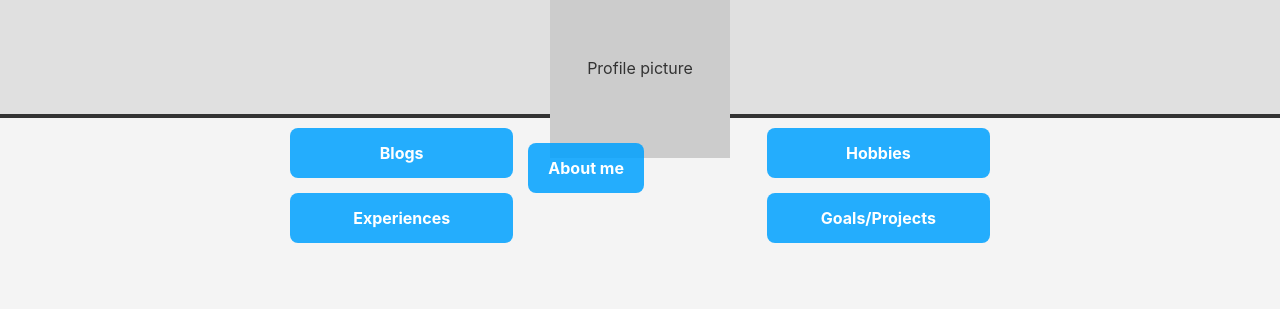
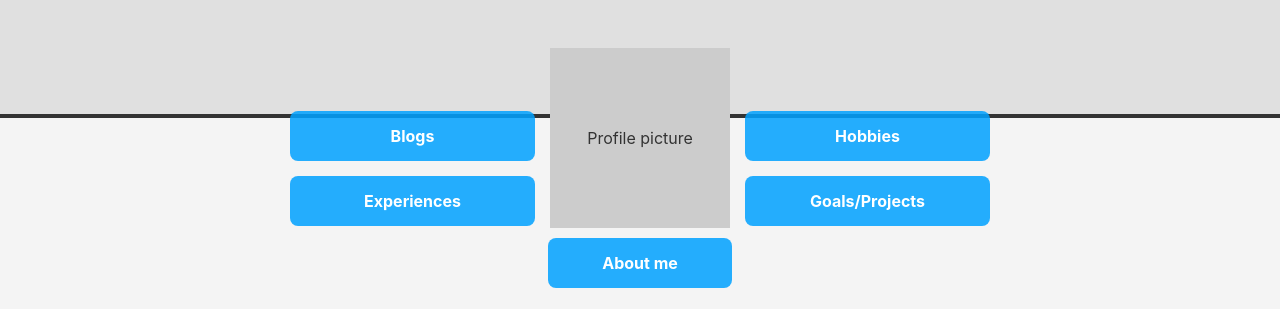
Before and after one commit to RudranshGoel/RudranshGoel.github.io, a plain HTML site: page index.html in a window 1280 px wide. Shown: the part 186-495 px from the top of the page. Drawn offline with Linux system fonts and the light colour scheme.

Commit message:
updated style

```diff
--- a/style.css
+++ b/style.css
@@ -10,12 +10,12 @@ body {
 .main-header {
     position: relative;
     width: 100%;
-    margin-bottom: 150px; /* Space for the profile area to overlap */
+    /* Increased margin to give the taller center section more space */
+    margin-bottom: 200px;
 }
 
 .cover-photo {
-    background-color: #e0e0e0; /* Placeholder color */
-    /* Uncomment the line below and replace with your image */
+    background-color: #e0e0e0;
     /* background-image: url('images/cover-photo.jpg'); */
     background-size: cover;
     background-position: center;
@@ -30,32 +30,40 @@ body {
 
 .profile-area {
     position: absolute;
-    bottom: -125px; /* Pulls the section down */
+    /* Adjusted bottom positioning to better align with the new structure */
+    bottom: -170px;
     left: 50%;
     transform: translateX(-50%);
     width: 90%;
     max-width: 700px;
     display: grid;
-    grid-template-columns: 1fr 1fr 1fr;
+    grid-template-columns: 1fr auto 1fr; /* Center column is now auto-width */
     grid-template-rows: auto auto;
     gap: 15px;
     align-items: center;
 }
 
+/* --- NEW CONTAINER RULE --- */
+/* This container now holds the picture and button, and is placed in the grid */
+.profile-container {
+    grid-column: 2 / 3;
+    /* Span both rows to allow vertical alignment */
+    grid-row: 1 / 3;
+    display: flex;
+    flex-direction: column; /* Stack children vertically */
+    align-items: center;    /* Center them horizontally */
+    gap: 10px; /* Space between picture and button */
+}
+
 .profile-picture {
-    /* --- CHANGES HERE --- */
-    grid-column: 2 / 3;
-    grid-row: 1 / 2;
+    /* No longer needs grid placement rules */
     background-color: #ccc;
-    /* Uncomment the line below and replace with your image */
     /* background-image: url('images/profile-picture.png'); */
     background-size: cover;
     background-position: center;
     width: 180px;
     height: 180px;
-    margin: 0 auto;
-    /* border-radius: 50% has been removed to make it square */
-    /* border: 4px solid #333 has been removed */
+    margin: 0; /* Margin is now controlled by flex gap */
     display: flex;
     justify-content: center;
     align-items: center;
@@ -64,29 +72,32 @@ body {
 
 /* Navigation Buttons */
 .nav-button {
-    background-color: rgba(0, 162, 255, 0.85); /* Blue with transparency */
+    background-color: rgba(0, 162, 255, 0.85);
     color: white;
     text-decoration: none;
     padding: 15px 20px;
     border-radius: 8px;
     text-align: center;
     font-weight: bold;
-    transition: transform 0.2s ease-in-out, background-color 0.2s; /* Smooth transition */
+    transition: transform 0.2s ease-in-out, background-color 0.2s;
 }
 
 .nav-button:hover {
-    transform: scale(1.05); /* Slightly increase size on hover */
-    background-color: rgba(0, 162, 255, 1); /* Less transparent on hover */
+    transform: scale(1.05);
+    background-color: rgba(0, 162, 255, 1);
 }
 
-/* Placing the nav buttons in the grid */
+/* Placing the side buttons in the grid */
 .nav-blogs { grid-column: 1 / 2; grid-row: 1 / 2; align-self: end; }
 .nav-experiences { grid-column: 1 / 2; grid-row: 2 / 3; align-self: start; }
 .nav-hobbies { grid-column: 3 / 4; grid-row: 1 / 2; align-self: end; }
 .nav-goals { grid-column: 3 / 4; grid-row: 2 / 3; align-self: start; }
-/* This rule correctly places the 'About me' button in the middle column, second row (under the picture) */
-.nav-about { grid-column: 2 / 3; grid-row: 2 / 3; width: 60%; margin: 0 auto; align-self: start; }
 
+/* --- MODIFIED 'About me' BUTTON RULE --- */
+/* The 'About me' button no longer needs grid placement rules */
+.nav-about {
+    width: 80%; /* Adjust width as needed */
+}
 
 /* Latest Section */
 main {
@@ -122,34 +133,20 @@ main {
 }
 
 .latest-item-header .title-link, .latest-item-header .section-link {
-    color: #007bff; /* The requested blue color */
+    color: #007bff;
     text-decoration: none;
     font-weight: bold;
 }
 
-.latest-item-header .title-link {
-    font-size: 1.5em;
-}
-
-.latest-item-header .section-link {
-    font-size: 1em;
-    margin-left: 5px;
-}
-
-.latest-item-header .title-link:hover, .latest-item-header .section-link:hover {
-    text-decoration: underline;
-}
-
-.latest-item .preview-text {
-    color: #555;
-}
+.latest-item-header .title-link { font-size: 1.5em; }
+.latest-item-header .section-link { font-size: 1em; margin-left: 5px; }
+.latest-item-header .title-link:hover, .latest-item-header .section-link:hover { text-decoration: underline; }
+.latest-item .preview-text { color: #555; }
 
 .latest-item-image img {
-    /* --- CHANGES HERE --- */
     max-width: 150px;
     max-height: 150px;
     object-fit: cover;
-    /* border: 1px solid #ccc; has been removed */
 }
 
 /* Footer */
```
